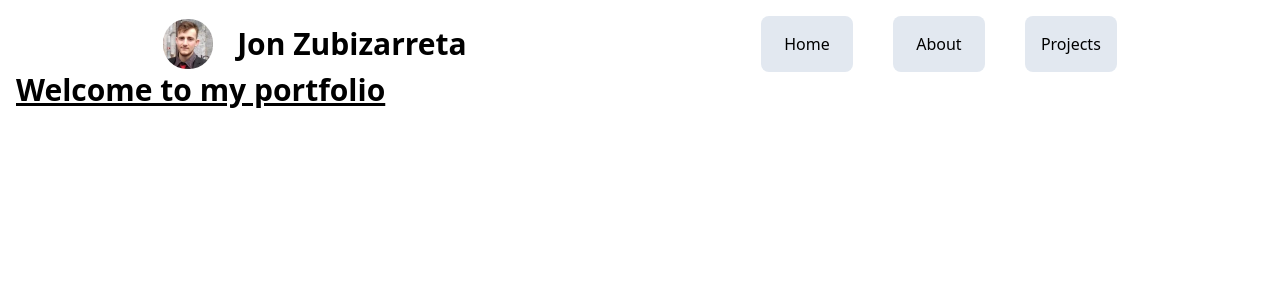
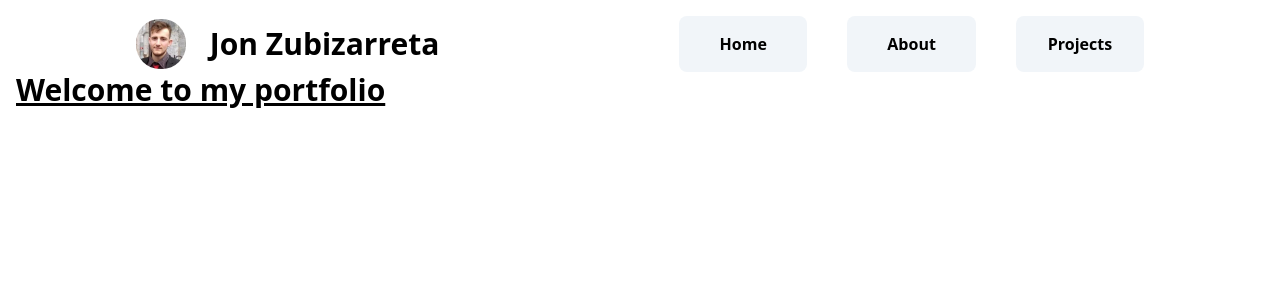
Before and after one commit to Jonzubi/portfolio, a Next.js app: page / in a window 1280 px wide. Shown: the top 300 px of the page. Built offline with nearby package versions, Linux system fonts and the light colour scheme.

Commit message:
Exporto cada headermenuitem a un componente

```diff
--- a/src/components/HeaderMenu.jsx
+++ b/src/components/HeaderMenu.jsx
@@ -1,3 +1,5 @@
+import HeaderMenuItem from './HeaderMenuItem'
+
 export default function HeaderMenu () {
   const sections = [
     'Home',
@@ -7,7 +9,7 @@ export default function HeaderMenu () {
   return (
     <div className='grid grid-cols-3 gap-10'>
       {sections.map(section => (
-        <span key={section} className='p-4 rounded-lg bg-slate-200 hover:bg-blue-300 text-center cursor-pointer'>{section}</span>
+        <HeaderMenuItem section={section} key={section} />
       ))}
     </div>
   )
--- /dev/null
+++ b/src/components/HeaderMenuItem.jsx
@@ -0,0 +1,7 @@
+export default function HeaderMenuItem ({ section }) {
+  return (
+    <span className='p-4 px-8 rounded-lg bg-slate-100 hover:bg-blue-500 hover:text-white text-center cursor-pointer font-bold'>
+      {section}
+    </span>
+  )
+}
```
